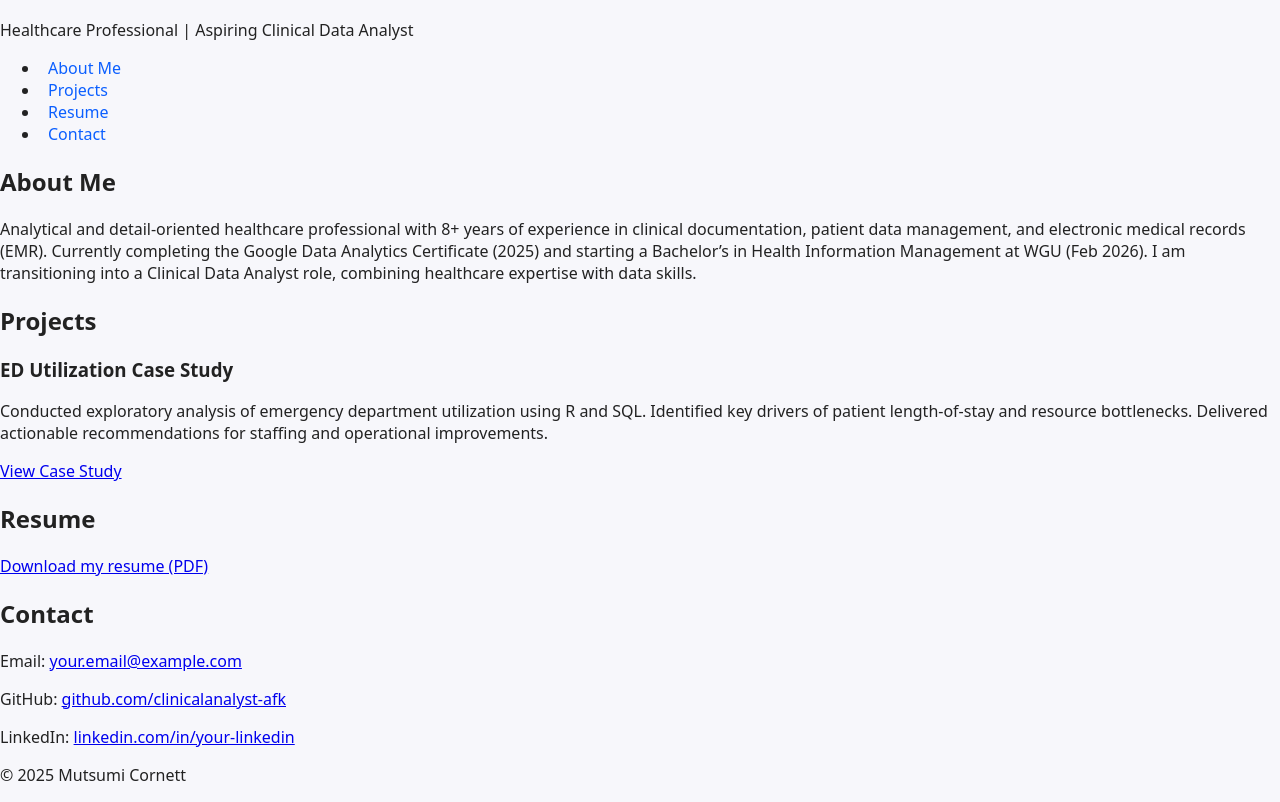
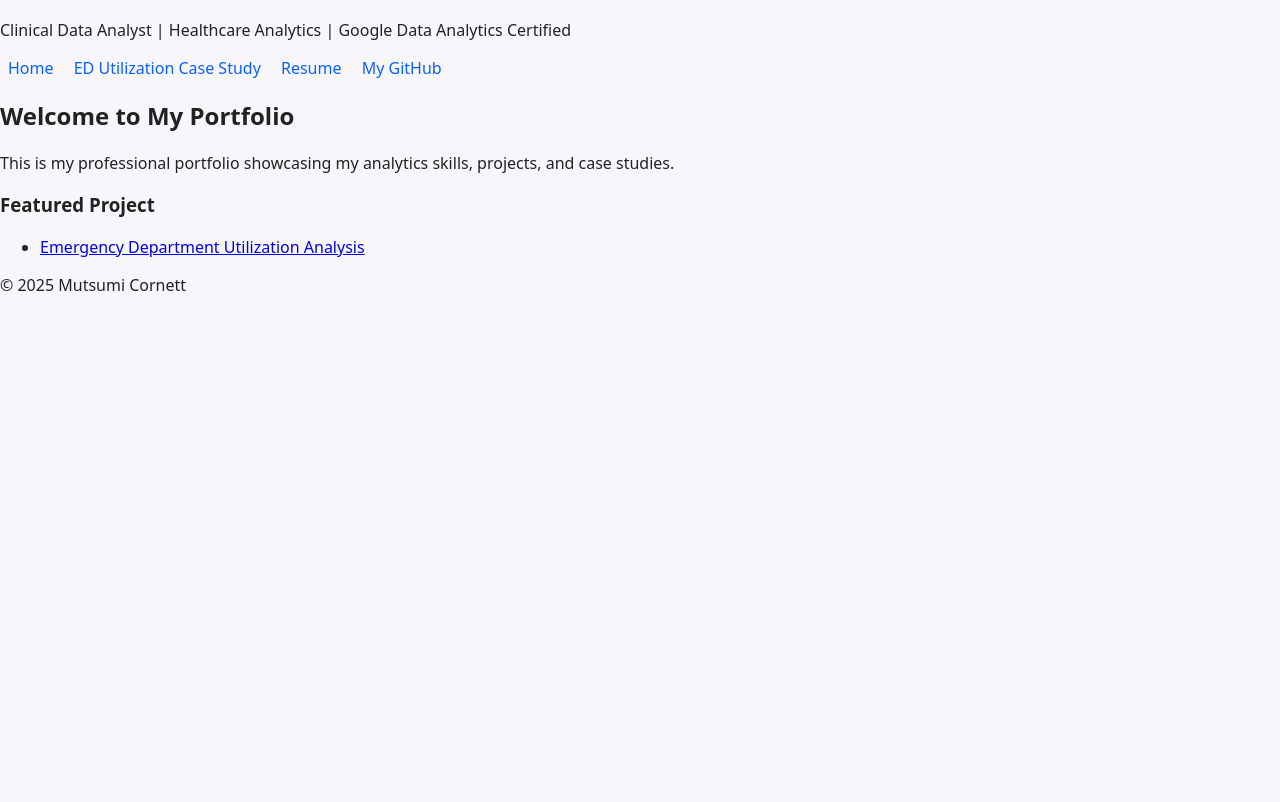
Before and after one commit to clinicalanalyst-afk/clinicalanalyst-afk.github.io, a plain HTML site: page index.html in a window 1280 px wide. Shown: the part 67-869 px from the top of the page. After the commit the page ends 800 px from the top, so only its background shows below. Drawn offline with Linux system fonts and the light colour scheme.

Commit message:
index.html

```diff
--- a/index.html
+++ b/index.html
@@ -3,59 +3,35 @@
 <head>
     <meta charset="UTF-8">
     <meta name="viewport" content="width=device-width, initial-scale=1.0">
-    <title>Mutsumi Cornett - Clinical Data Analyst Portfolio</title>
+    <title>Mutsumi Cornett – Clinical Analyst Portfolio</title>
     <link rel="stylesheet" href="styles.css">
 </head>
+
 <body>
     <header>
         <h1>Mutsumi Cornett</h1>
-        <p>Healthcare Professional | Aspiring Clinical Data Analyst</p>
-        <nav>
-            <ul>
-                <li><a href="#about">About Me</a></li>
-                <li><a href="#projects">Projects</a></li>
-                <li><a href="#resume">Resume</a></li>
-                <li><a href="#contact">Contact</a></li>
-            </ul>
-        </nav>
+        <p>Clinical Data Analyst | Healthcare Analytics | Google Data Analytics Certified</p>
     </header>
 
-    <main>
-        <section id="about">
-            <h2>About Me</h2>
-            <p>
-                Analytical and detail-oriented healthcare professional with 8+ years of experience in clinical documentation, patient data management, and electronic medical records (EMR). Currently completing the Google Data Analytics Certificate (2025) and starting a Bachelor’s in Health Information Management at WGU (Feb 2026). I am transitioning into a Clinical Data Analyst role, combining healthcare expertise with data skills.
-            </p>
-        </section>
+    <nav>
+        <a href="index.html">Home</a>
+        <a href="case-studies/ed-utilization.html">ED Utilization Case Study</a>
+        <a href="Resume DA Short-3.pdf" target="_blank">Resume</a>
+        <a href="https://github.com/clinicalanalyst-afk" target="_blank">My GitHub</a>
+    </nav>
 
-        <section id="projects">
-            <h2>Projects</h2>
-            <div class="project">
-                <h3>ED Utilization Case Study</h3>
-                <p>
-                    Conducted exploratory analysis of emergency department utilization using R and SQL. Identified key drivers of patient length-of-stay and resource bottlenecks. Delivered actionable recommendations for staffing and operational improvements.
-                </p>
-                <p><a href="case-studies/ed-utilization.html" target="_blank">View Case Study</a></p>
-            </div>
-        </section>
+    <section>
+        <h2>Welcome to My Portfolio</h2>
+        <p>This is my professional portfolio showcasing my analytics skills, projects, and case studies.</p>
 
-        <section id="resume">
-            <h2>Resume</h2>
-            <p>
-                <a href="resume.pdf" target="_blank">Download my resume (PDF)</a>
-            </p>
-        </section>
-
-        <section id="contact">
-            <h2>Contact</h2>
-            <p>Email: <a href="mailto:your.email@example.com">your.email@example.com</a></p>
-            <p>GitHub: <a href="https://github.com/clinicalanalyst-afk" target="_blank">github.com/clinicalanalyst-afk</a></p>
-            <p>LinkedIn: <a href="https://www.linkedin.com/in/your-linkedin" target="_blank">linkedin.com/in/your-linkedin</a></p>
-        </section>
-    </main>
+        <h3>Featured Project</h3>
+        <ul>
+            <li><a href="case-studies/ed-utilization.html">Emergency Department Utilization Analysis</a></li>
+        </ul>
+    </section>
 
     <footer>
-        <p>&copy; 2025 Mutsumi Cornett</p>
+        <p>© 2025 Mutsumi Cornett</p>
     </footer>
 </body>
 </html>
```
